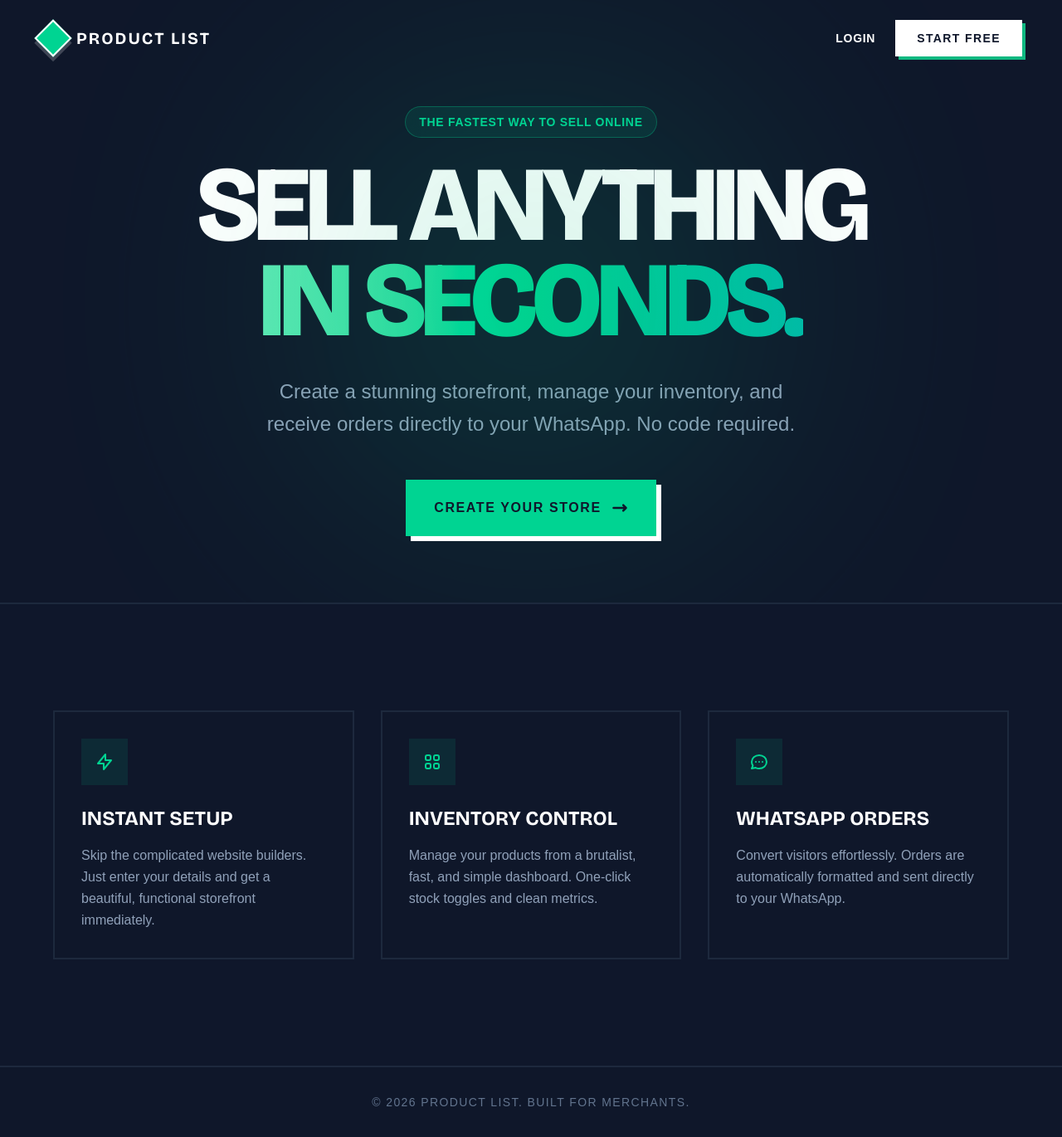
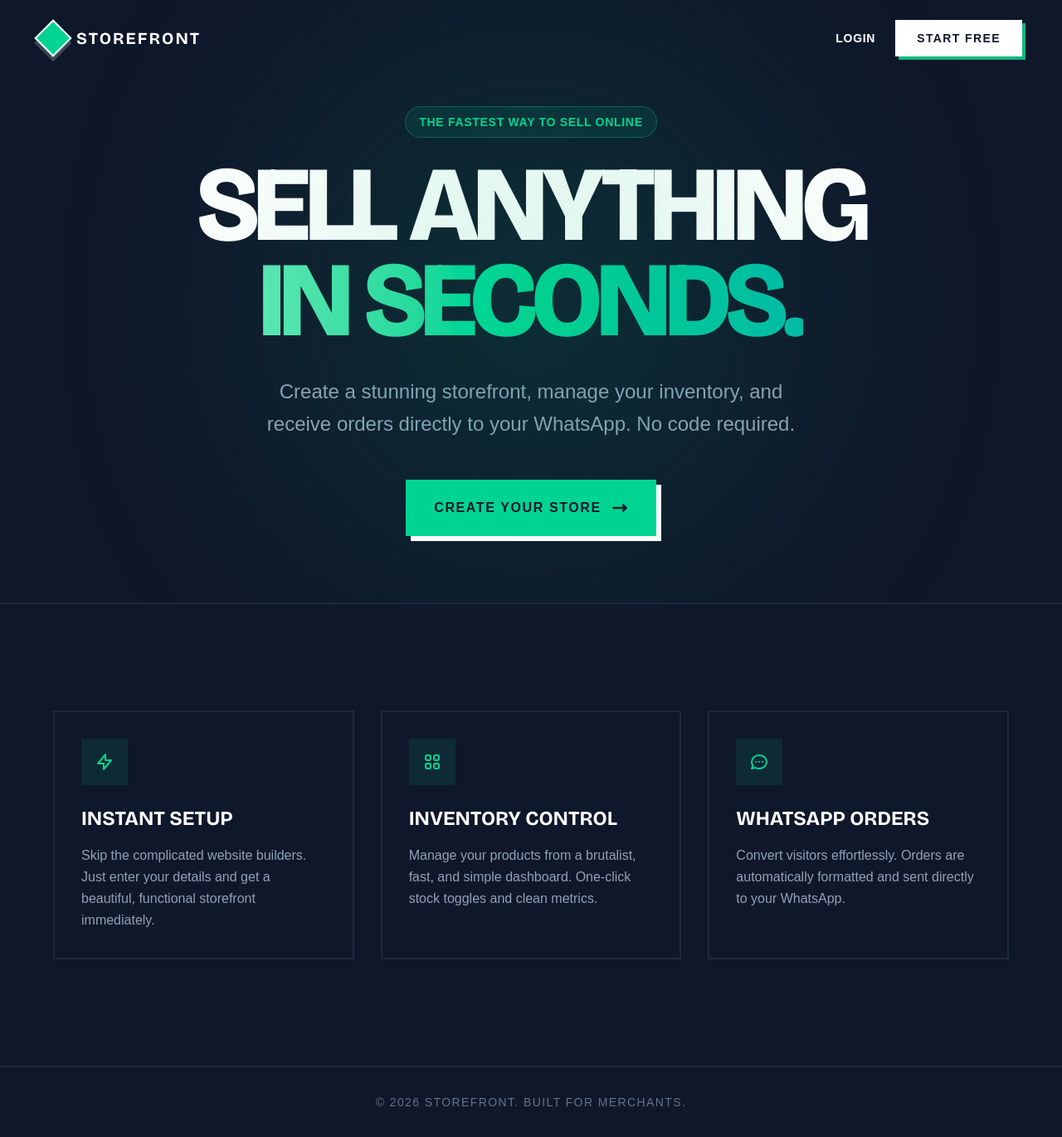
Before and after one commit to ennylearns/product-list, a Next.js app: page / in a window 1280 px wide. Shown: the whole page at 83% size. Built offline with nearby package versions, Linux system fonts and the light colour scheme; no server answers.

Commit message:
feat: implement authentication pages and dashboard statistics with unit tests

```diff
--- a/app/(auth)/login/page.tsx
+++ b/app/(auth)/login/page.tsx
@@ -63,7 +63,7 @@ export default function SignInPage() {
       </form>
 
       <p className="mt-8 text-center text-sm font-medium text-slate-600">
-        New to PRODUCT LIST?
+        New to Storefront?
         <Link href="/signup" className="ml-2 text-emerald-600 hover:text-emerald-700 transition-colors focus:outline-none">
           Create an account
         </Link>
--- a/app/(auth)/signup/page.tsx
+++ b/app/(auth)/signup/page.tsx
@@ -10,7 +10,7 @@ export default function SignUpPage() {
   return (
     <>
       <div className="text-center mb-10 -mt-8">
-        <h1 className="text-2xl font-bold text-slate-900 mb-2">Welcome to PRODUCT LIST</h1>
+        <h1 className="text-2xl font-bold text-slate-900 mb-2">Welcome to Storefront</h1>
         <p className="text-slate-500 text-sm">Let's set up your new storefront.</p>
       </div>
 
--- a/app/(protected-dashboard)/dashboard/page.tsx
+++ b/app/(protected-dashboard)/dashboard/page.tsx
@@ -67,7 +67,7 @@ export default async function DashboardPage() {
         </div>
       </div>
 
-      <div className="pt-8">
+      <div className="pt-8 flex flex-col sm:flex-row gap-4">
         <Link
           href="/dashboard/products"
           className="group relative inline-flex items-center justify-center w-full sm:w-auto px-8 py-5 bg-slate-900 text-white font-bold uppercase tracking-widest overflow-hidden border-2 border-slate-900 shadow-[6px_6px_0px_0px_#0f172a] hover:shadow-[2px_2px_0px_0px_#0f172a] hover:translate-x-[4px] hover:translate-y-[4px] transition-all"
@@ -80,6 +80,21 @@ export default async function DashboardPage() {
           </span>
           <div className="absolute inset-0 h-full w-0 bg-emerald-500 transition-all duration-300 ease-out group-hover:w-full z-0"></div>
         </Link>
+        {stats.username && (
+          <Link
+            href={`/${stats.username}`}
+            target="_blank"
+            rel="noopener noreferrer"
+            className="group relative inline-flex items-center justify-center w-full sm:w-auto px-8 py-5 bg-transparent border-2 border-slate-900 text-slate-900 font-bold uppercase tracking-widest overflow-hidden shadow-[6px_6px_0px_0px_#0f172a] hover:shadow-[2px_2px_0px_0px_#0f172a] hover:translate-x-[4px] hover:translate-y-[4px] transition-all"
+          >
+            <span className="relative z-10 flex items-center gap-3">
+              View Storefront
+              <svg xmlns="http://www.w3.org/2000/svg" className="h-5 w-5 group-hover:translate-x-2 group-hover:-translate-y-2 transition-transform" fill="none" viewBox="0 0 24 24" stroke="currentColor" strokeWidth={3}>
+                <path strokeLinecap="round" strokeLinejoin="round" d="M10 6H6a2 2 0 00-2 2v10a2 2 0 002 2h10a2 2 0 002-2v-4M14 4h6m0 0v6m0-6L10 14" />
+              </svg>
+            </span>
+          </Link>
+        )}
       </div>
     </div>
   );
--- a/app/page.tsx
+++ b/app/page.tsx
@@ -14,7 +14,7 @@ export default async function LandingPage() {
         <div className="flex items-center gap-3">
           <div className="w-8 h-8 bg-emerald-400 rounded-none transform rotate-45 border-2 border-white shadow-[4px_4px_0px_0px_rgba(255,255,255,0.2)]"></div>
           <span className={`${bricolage.className} text-xl font-bold tracking-widest uppercase`}>
-            PRODUCT LIST
+            Storefront
           </span>
         </div>
         <div className="flex items-center gap-6">
@@ -120,7 +120,7 @@ export default async function LandingPage() {
 
       {/* Footer */}
       <footer className="py-8 text-center text-slate-500 text-sm tracking-widest uppercase border-t-2 border-slate-800 relative z-10">
-        <p>© {new Date().getFullYear()} PRODUCT LIST. Built for merchants.</p>
+        <p>© {new Date().getFullYear()} STOREFRONT. Built for merchants.</p>
       </footer>
     </div>
   );
--- a/src/lib/data/dashboard.ts
+++ b/src/lib/data/dashboard.ts
@@ -12,6 +12,7 @@ export async function getDashboardStats(userId: number) {
       total: 0,
       inStock: 0,
       outOfStock: 0,
+      username: '',
     };
   }
 
@@ -30,5 +31,6 @@ export async function getDashboardStats(userId: number) {
     total,
     inStock,
     outOfStock,
+    username: store.username,
   };
 }
```
Also changed, not shown: 1 other file (tests, documents, lock files or other folders).
